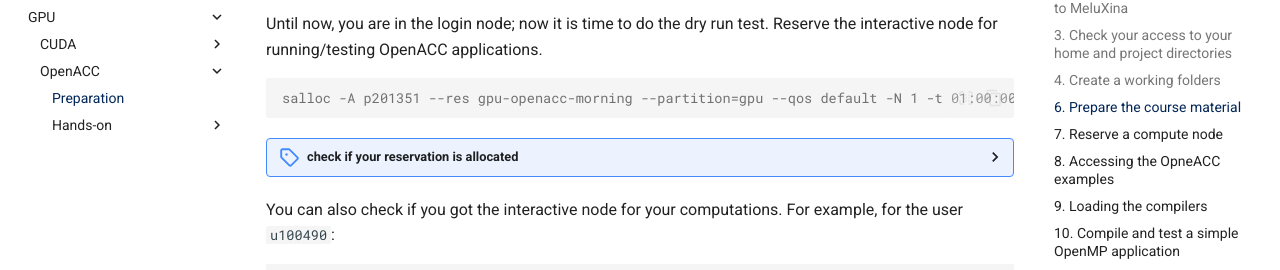
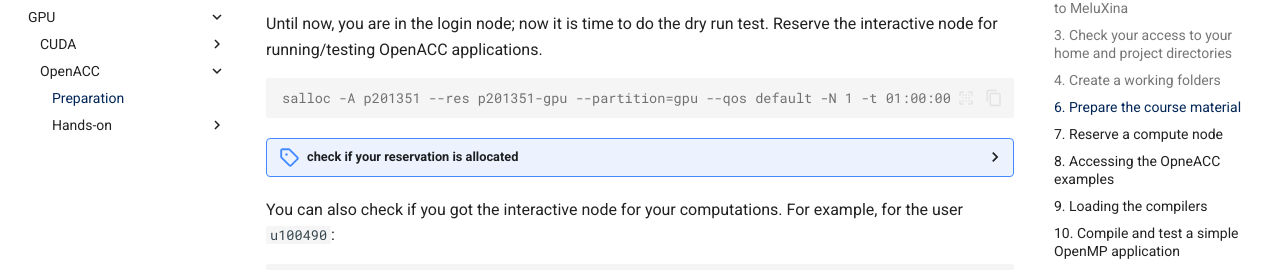
Before and after one commit to VectorScientificComputing/education, an MkDocs documentation site: the page built from docs/courses/openacc/preparation.md, in a window 1280 px wide and 1400 px high, scrolled down 1654 px. Shown: the part 171-441 px from the top of the window. Built offline with MkDocs 1.6.1 and Material for MkDocs 9.7.7, drawn with Linux system fonts in a browser that asks for light colours; comment, search, counter and statistics services are not loaded; some of the changed text lies outside the part shown.

Commit message:
Update project ID in OpenACC preparation notes

````diff
--- a/docs/courses/openacc/preparation.md
+++ b/docs/courses/openacc/preparation.md
@@ -77,12 +77,12 @@
 Until now, you are in the login node; now it is time to do the dry run test. Reserve the interactive node for running/testing OpenACC applications.
 
 ```console
-salloc -A p201351 --res gpu-openacc-morning --partition=gpu --qos default -N 1 -t 01:00:00
+salloc -A p201351 --res p201351-gpu --partition=gpu --qos default -N 1 -t 01:00:00
 ```
 
 ??? "check if your reservation is allocated"
     ```
-    [u100490@login03 ~]$ salloc -A p201351 --res gpu-openacc-morning --partition=gpu --qos default -N 1 -t 01:00:00
+    [u100490@login03 ~]$ salloc -A p201351 --res p201351-gpu --partition=gpu --qos default -N 1 -t 01:00:00
     salloc: Pending job allocation 296848
     salloc: job 296848 queued and waiting for resources
     salloc: job 296848 has been allocated resources
@@ -160,12 +160,12 @@
 Similarly, for the hands-on session, we need reserve a node. For example:
 
 ```console
-salloc -A p201351 --res gpu-openacc-afternoon --partition=gpu --qos default -N 1 -t 02:30:00
+salloc -A p201351 --res p201351-gpu --partition=gpu --qos default -N 1 -t 02:30:00
 ```
 
 ??? "check if your reservation is allocated"
     ```
-    [u100490@login03 ~]$ salloc -A p201351 --res gpu-openacc-afternoon --partition=gpu --qos default -N 1 -t 02:30:00
+    [u100490@login03 ~]$ salloc -A p201351 --res p201351-gpu --partition=gpu --qos default -N 1 -t 02:30:00
     salloc: Pending job allocation 296848
     salloc: job 296848 queued and waiting for resources
     salloc: job 296848 has been allocated resources
````
